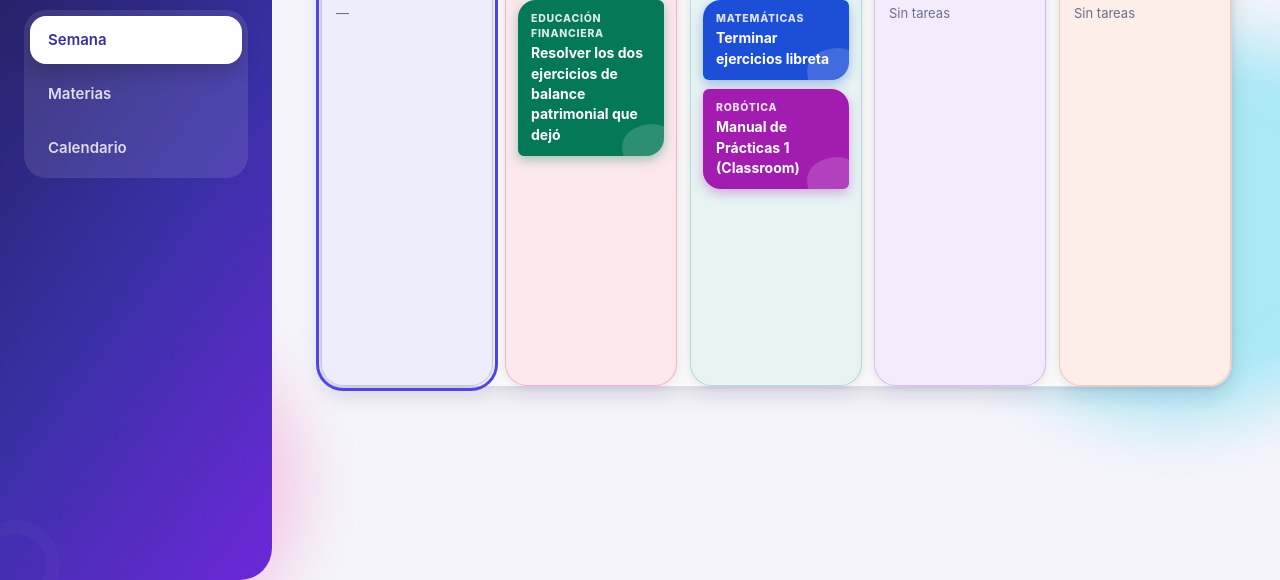
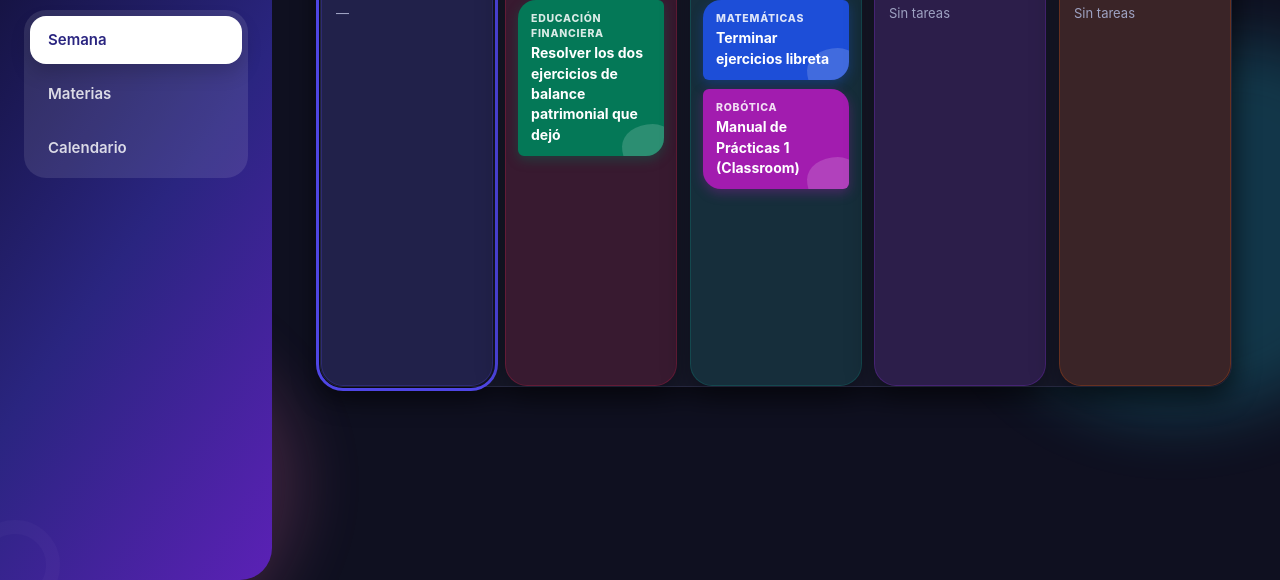
Before and after one commit to maxitrevinoaleman-ship-it/tareas-grupo, a plain HTML site: page index.html in a window 1280 px wide. Shown: the part 220-800 px from the top of the page. Drawn offline with Linux system fonts and the light colour scheme; a web font is replaced by a local one.

Commit message:
Tema oscuro fijo sin interruptor y ajustes de contraste
Co-Authored-By: Claude Haiku 5.5 <noreply@anthropic.com>
Claude-Session: https://claude.ai/code/session_01WYZ2iRFvGnHy1f26v8eccQ

```diff
--- a/index.html
+++ b/index.html
@@ -5,7 +5,7 @@
   <meta name="viewport" content="width=device-width, initial-scale=1, viewport-fit=cover">
   <title>Tareas del grupo</title>
   <!-- Pinta la barra del navegador del mismo color que el encabezado -->
-  <meta name="theme-color" content="#1e1b4b">
+  <meta name="theme-color" content="#0c0b26">
   <meta name="mobile-web-app-capable" content="yes">
   <meta name="apple-mobile-web-app-capable" content="yes">
   <meta name="apple-mobile-web-app-status-bar-style" content="black-translucent">
--- a/styles.css
+++ b/styles.css
@@ -1,39 +1,24 @@
 :root {
-  --bg: #f5f4fb;
-  --surface: #ffffff;
-  --surface-2: #f3f2fa;
-  --border: #e3e1f0;
-  --text: #1b1d3a;
-  --muted: #6b6f8e;
-  --accent: #4f46e5;
-  --danger: #be123c;
-  --head-1: #1e1b4b;
-  --head-2: #3730a3;
-  --head-3: #6d28d9;
-  --shadow: 0 2px 6px rgba(30, 27, 75, .06), 0 10px 24px rgba(30, 27, 75, .07);
+  /* Tema oscuro fijo: no depende del sistema ni tiene interruptor. */
+  color-scheme: dark;
+  --bg: #0f1020;
+  --surface: #181a2c;
+  --surface-2: #1f2238;
+  --border: #2c2f4a;
+  --text: #eceaf8;
+  --muted: #9ea2c2;
+  --accent: #818cf8;
+  --danger: #fb7185;
+  --head-1: #0c0b26;
+  --head-2: #2a2580;
+  --head-3: #5b21b6;
+  --shadow: 0 10px 28px rgba(0, 0, 0, .4);
   --blob-a: #f472b6;
   --blob-b: #fbbf24;
   --blob-c: #22d3ee;
-  --tint: 10%;
+  --tint: 16%;
   --ease: cubic-bezier(.2, .8, .2, 1);
   --spring: cubic-bezier(.25, 1.9, .45, 1);    /* sobrepasa más y rebota con fuerza */
-}
-@media (prefers-color-scheme: dark) {
-  :root {
-    --bg: #11121f;
-    --surface: #1a1c2e;
-    --surface-2: #202338;
-    --border: #2c2f4a;
-    --text: #eceaf8;
-    --muted: #a3a6c4;
-    --accent: #818cf8;
-    --danger: #fb7185;
-    --head-1: #13113a;
-    --head-2: #2a2580;
-    --head-3: #5b21b6;
-    --shadow: 0 10px 24px rgba(0, 0, 0, .35);
-    --tint: 16%;
-  }
 }
 
 * { box-sizing: border-box; }
@@ -51,7 +36,7 @@ body {
    Con blur: radio de 40px (antes 60px) y capa propia (will-change + contain),
    así el navegador las rasteriza una vez y solo las mueve. */
 body::before, body::after {
-  content: ""; position: fixed; z-index: -1; pointer-events: none; opacity: .35;
+  content: ""; position: fixed; z-index: -1; pointer-events: none; opacity: .2;
   filter: blur(40px); will-change: transform; contain: strict;
 }
 body::before {
@@ -142,8 +127,7 @@ main { max-width: 1180px; margin: 0 auto; padding: 24px 16px 56px; }
   font-size: 13px; padding: 10px 16px; border-radius: 16px; margin-bottom: 18px;
   background: var(--surface); border: 1px solid var(--border); color: var(--muted);
 }
-.notice.warn { border-color: #f5d27a; background: #fff7e0; color: #6b4e0a; }
-@media (prefers-color-scheme: dark) { .notice.warn { background: #2a2312; color: #f5d27a; border-color: #5c4a1a; } }
+.notice.warn { border-color: #5c4a1a; background: #2a2312; color: #f5d27a; }
 
 /* Tabla semanal: cada día con su color */
 .week { display: grid; grid-template-columns: repeat(var(--cols, 5), minmax(0, 1fr)); gap: 12px; }
```
Also changed, not shown: editor.html (+1 -1 lines).
